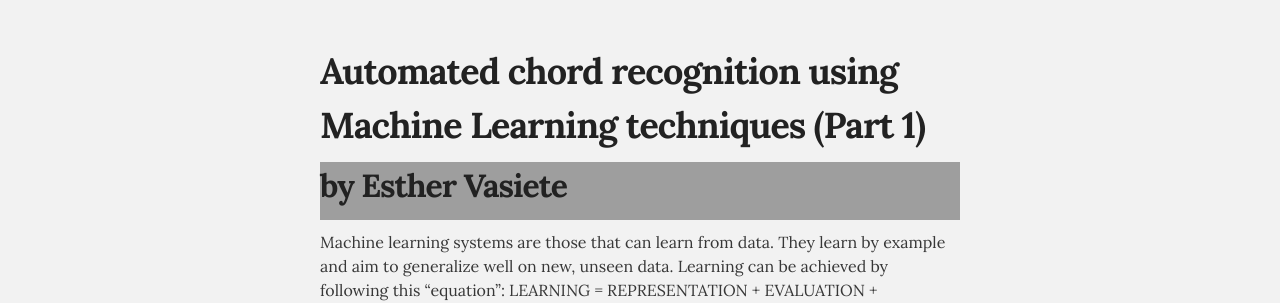
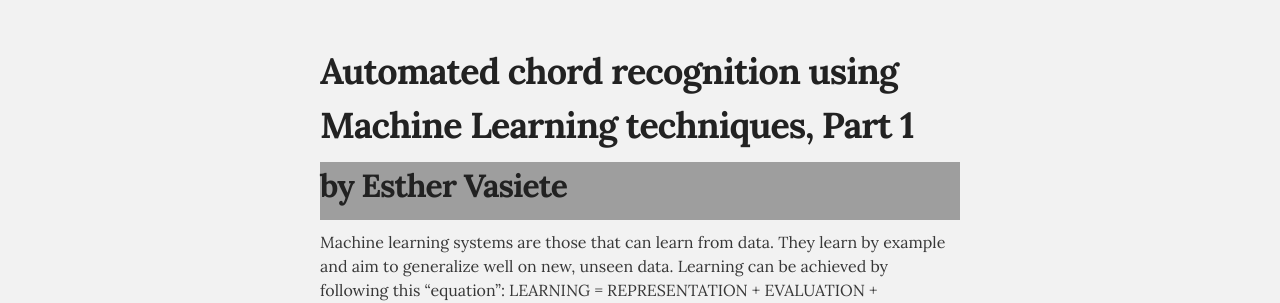
Before and after one commit to kshaffer/corpusmusic, a Jekyll site: the page built from results/MachineLearningPt1.md, in a window 1280 px wide and 900 px high. Shown: the part 241-544 px from the top of the window. Built offline with Jekyll 4.4.1, drawn with Linux system fonts in a browser that asks for light colours.

```diff
--- a/results/MachineLearningPt1.md
+++ b/results/MachineLearningPt1.md
@@ -1,6 +1,6 @@
 ---
 layout: post
-title: Automated chord recognition using Machine Learning techniques (Part 1)
+title: Automated chord recognition using Machine Learning techniques, Part 1
 author: Esther Vasiete
 ---
 
```
Also changed, not shown: results/MachineLearningPt2.md (added, +30 -0 lines).
